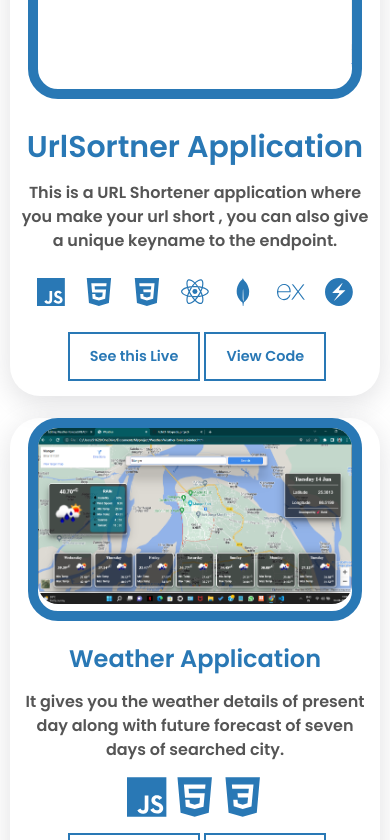
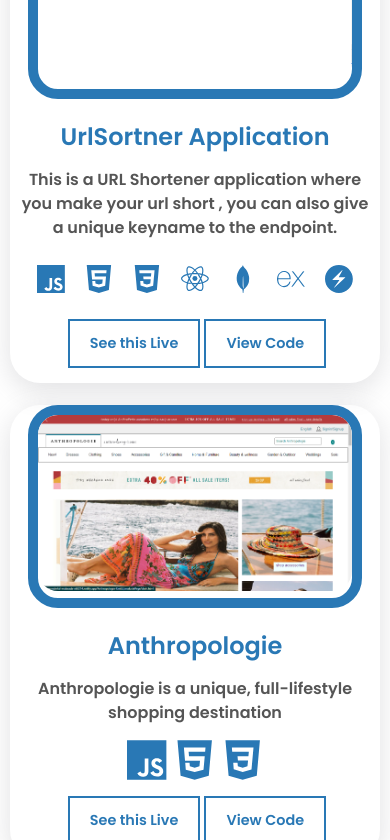
Before and after one commit to Rohit1-1/my__portfolio, a React (Create React App) app: page / in a window 390 px wide. Shown: the part 4640-5480 px from the top of the page. Built offline with nearby package versions, Linux system fonts and the light colour scheme.

Commit message:
Resume Updated

```diff
--- a/src/Components/Navbar/Navbar.css
+++ b/src/Components/Navbar/Navbar.css
@@ -33,6 +33,7 @@
      height: 1000%;
     z-index: 4;
     background-color: white;
+
   }
 
   .nav__list-item {
--- a/src/Components/Navbar/Navbar.jsx
+++ b/src/Components/Navbar/Navbar.jsx
@@ -22,6 +22,7 @@
     }
     setShowNavList(!showNavList);
   };
+  console.log(showNavList)
   return (
     <>
       <nav  className="center nav" id="navbar">
--- a/src/Components/Projects/Projects.css
+++ b/src/Components/Projects/Projects.css
@@ -111,4 +111,10 @@
     border: 1px solid red;
     color: var(--clr-primary); */
   }
+  .project_information > .urlS {
+    font-size: 1.5rem;
+    /* margin-top: 1em;
+    border: 1px solid red;
+    color: var(--clr-primary); */
+  }
 }
--- a/src/Components/Projects/Projects.jsx
+++ b/src/Components/Projects/Projects.jsx
@@ -173,7 +173,7 @@
           </Box>
         </Box>
 
-        {/* <Box className="projects_container">
+        <Box className="projects_container">
           <Box className="project">
             <Box className="project_videocontainer">
               <Box>
@@ -215,7 +215,7 @@
               </Box>
             </Box>
           </Box>
-        </Box> */}
+        </Box>
 
         <Box className="projects_container">
           <Box className="project">
```
Also changed, not shown: 1 other file (tests, documents, lock files or other folders).
